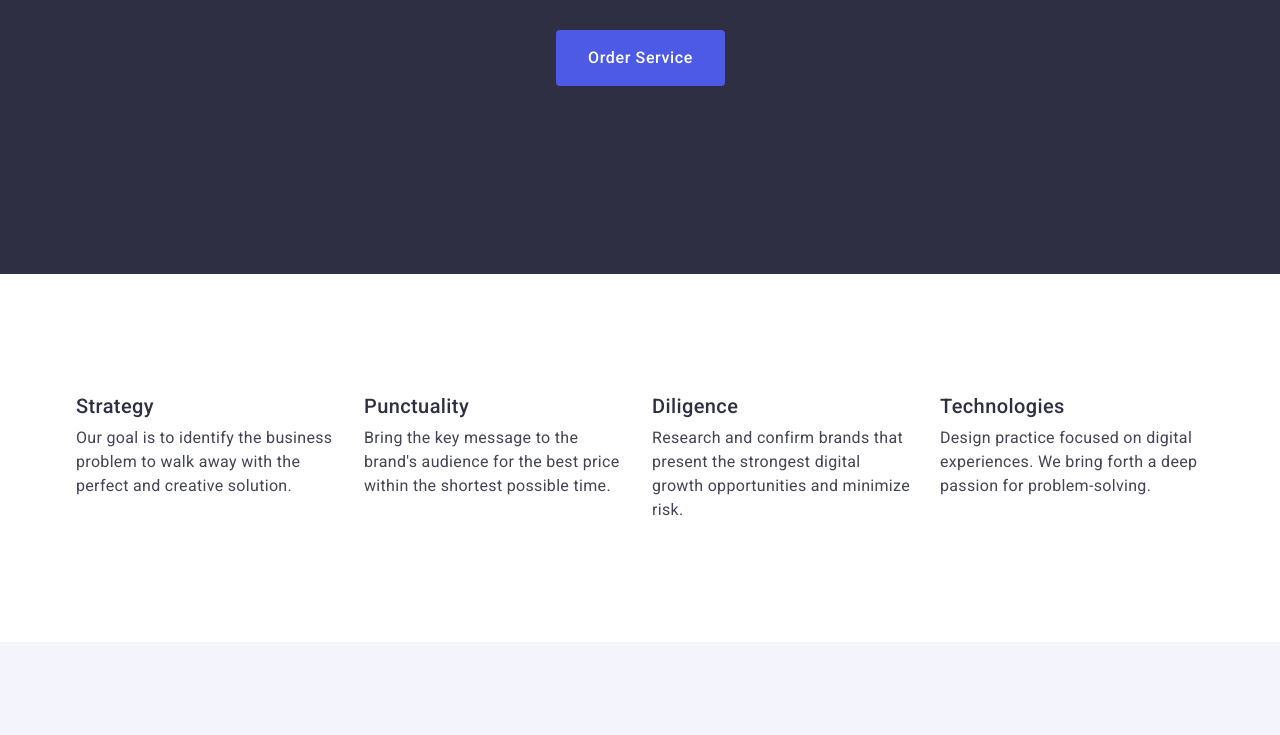
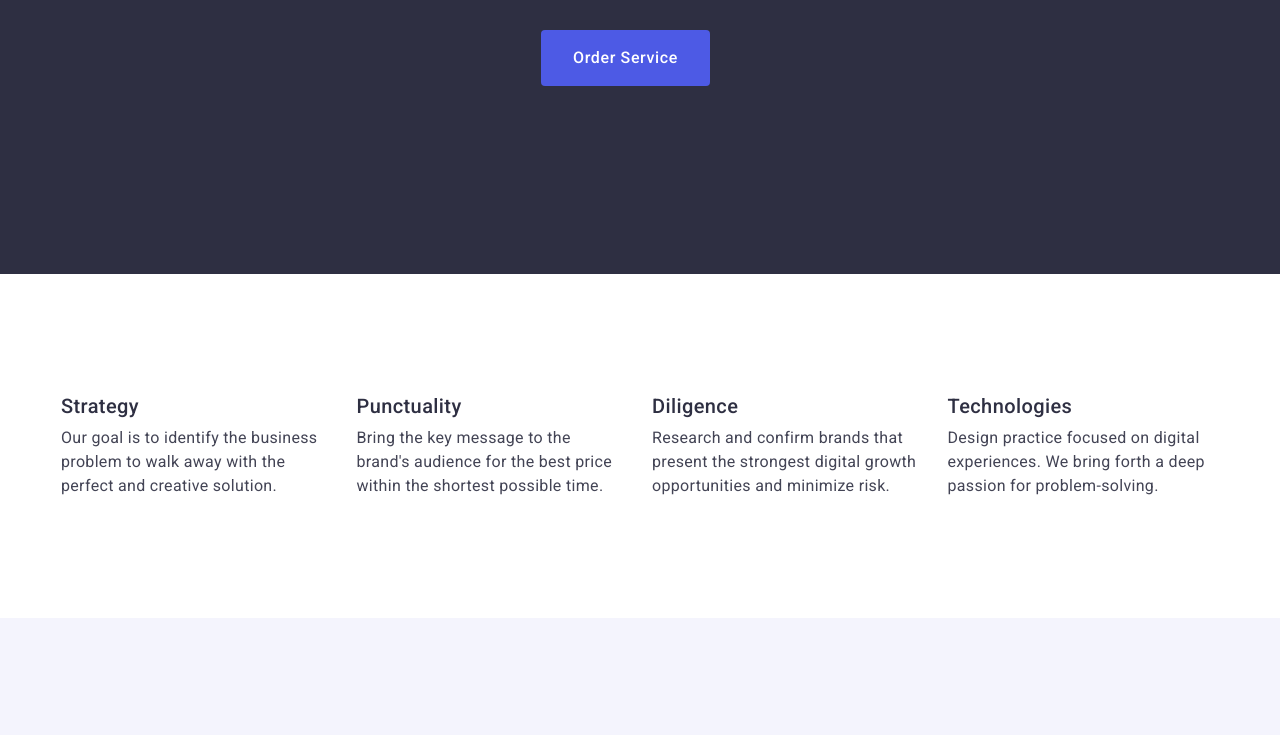
Before and after one commit to OlehBukovskyi/goit-markup-hw-03, a plain HTML site: page index.html in a window 1280 px wide. Shown: the part 399-1134 px from the top of the page. Drawn offline with nearby package versions, Linux system fonts and the light colour scheme.

Commit message:
HW3-fix-bag3

```diff
--- a/index.html
+++ b/index.html
@@ -4,10 +4,10 @@
     <meta charset="UTF-8">
     <meta name="viewport" content="width=device-width, initial-scale=1.0">
     <title>Document</title>
-    <link rel="stylesheet" href="https://cdnjs.cloudflare.com/ajax/libs/modern-normalize/2.0.0/modern-normalize.css">
     <link rel="preconnect" href="https://fonts.googleapis.com">
 <link rel="preconnect" href="https://fonts.gstatic.com" crossorigin>
 <link href="https://fonts.googleapis.com/css2?family=Raleway:wght@700&family=Roboto:wght@400;500;700&display=swap" rel="stylesheet">
+<link rel="stylesheet" href="https://cdnjs.cloudflare.com/ajax/libs/normalize/8.0.1/normalize.min.css" integrity="sha512-NhSC1YmyruXifcj/KFRWoC561YpHpc5Jtzgvbuzx5VozKpWvQ+4nXhPdFgmx8xqexRcpAglTj9sIBWINXa8x5w==" crossorigin="anonymous" referrerpolicy="no-referrer" />
 <link rel="stylesheet" href="./css/styles.css">
 </head>
 <body>
```
